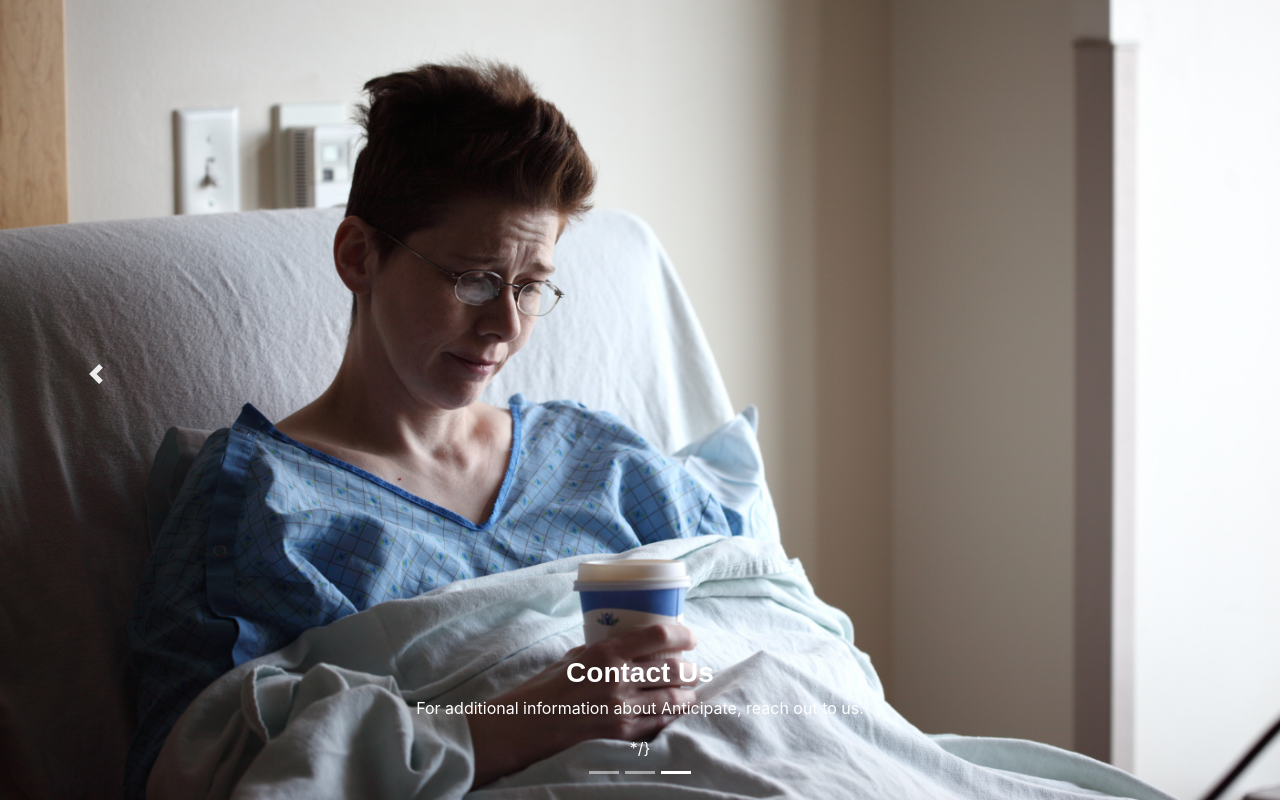
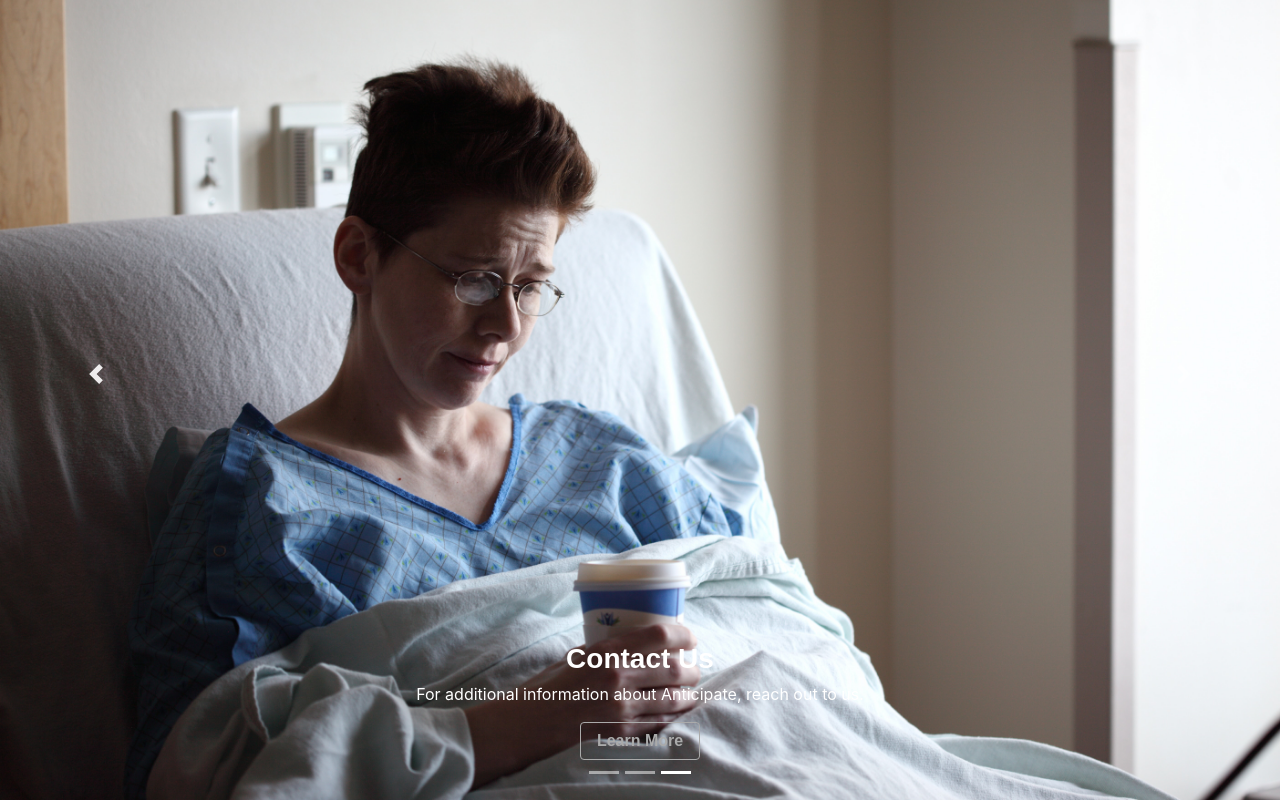
Before and after one commit to ksuares1/anticipate, a React (Create React App) app in the folder anticipate/: page / in a window 1280 px wide. Both pictures are taken after a click on the item 676 px from the left and 1034 px from the top of the page. Shown: the part 213-1013 px from the top of the page. Built offline with nearby package versions, Linux system fonts and the light colour scheme; a web font is replaced by a local one.

Commit message:
got button to work; imported buttons from bootstrap

```diff
--- a/anticipate/src/components/Carousel/Carousel.js
+++ b/anticipate/src/components/Carousel/Carousel.js
@@ -1,7 +1,7 @@
 import React from "react";
 import Carousel from 'react-bootstrap/Carousel';
 // import image from '../../assets/img/national-cancer-institute-701-FJcjLAQ-unsplash.jpg'
-
+import Button from 'react-bootstrap/Button';
 const CarouselComponent = () => {
     return (
         <Carousel>
@@ -14,9 +14,9 @@
                 <Carousel.Caption>
                     <h3>Anticipate</h3>
                     <p>Meet the app that's changing the way the medical community interacts with patients</p>
-                    {/* <>
+                     <>
                     <Button variant="outline-secondary">Find Out More</Button>{' '}
-                    </> */}
+                    </>
                 </Carousel.Caption>
             </Carousel.Item>
             <Carousel.Item>
@@ -29,9 +29,9 @@
                 <Carousel.Caption>
                     <h3>What's the last conversation that you had with your nurse or doctor?</h3>
                     <p>Help us continue to develop more features to create connectivity with patients</p>
-                    {/* <>
+                     <>
                     <Button variant="outline-secondary">Learn More</Button>{' '}
-                    </> */}
+                    </>
                 </Carousel.Caption>
             </Carousel.Item>
             <Carousel.Item>
@@ -45,8 +45,8 @@
                     <h3>Contact Us</h3>
                     <p>For additional information about Anticipate, reach out to us.</p>
                     <>
-                {/* <Button variant="outline-secondary">Learn More</Button>{' '} */}
-                    </> */}
+                 <Button variant="outline-secondary">Learn More</Button>{' '}
+                    </>
                 </Carousel.Caption>
             </Carousel.Item>
         </Carousel>
```
